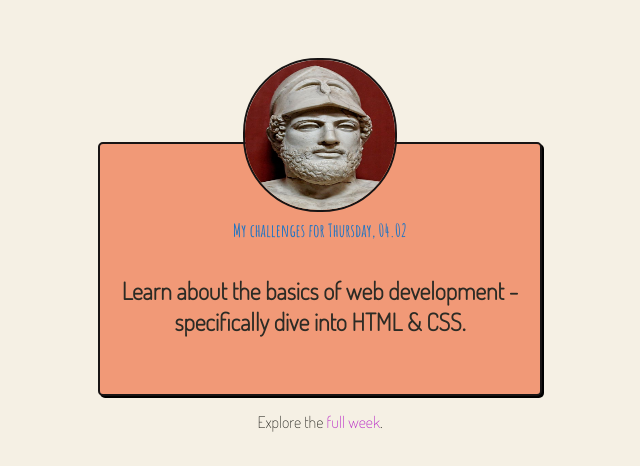
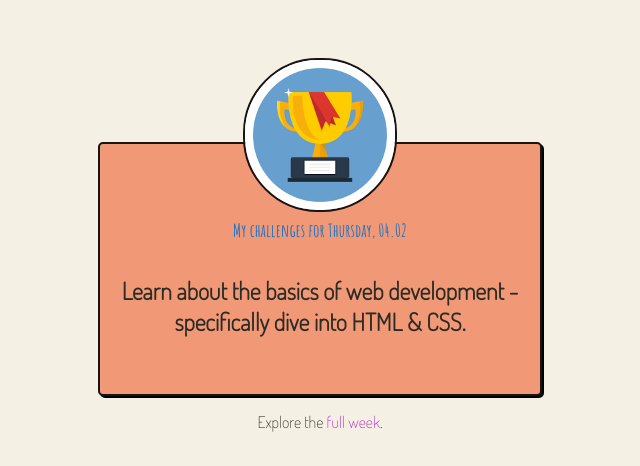
Before and after one commit to ggglni/100DCC, a plain HTML site: page index.html in a window 1280 px wide. Shown: the whole page, without its empty margins (320-960 px from the left). Drawn offline with Linux system fonts and the light colour scheme.

Commit message:
new imagw in prod

```diff
--- a/index.html
+++ b/index.html
@@ -11,7 +11,7 @@
   </head>
   <body>
     <main>
-      <img src="perikles.jpg" alt="bust of perikles from Vatican museums" />
+      <img src="cup1.png" alt="cup icon" />
 
       <li id="blocco">
         <h2>My challenges for <span>Thursday, 04.02</span></h2>
```
Also changed, not shown: cup1.png (added).
